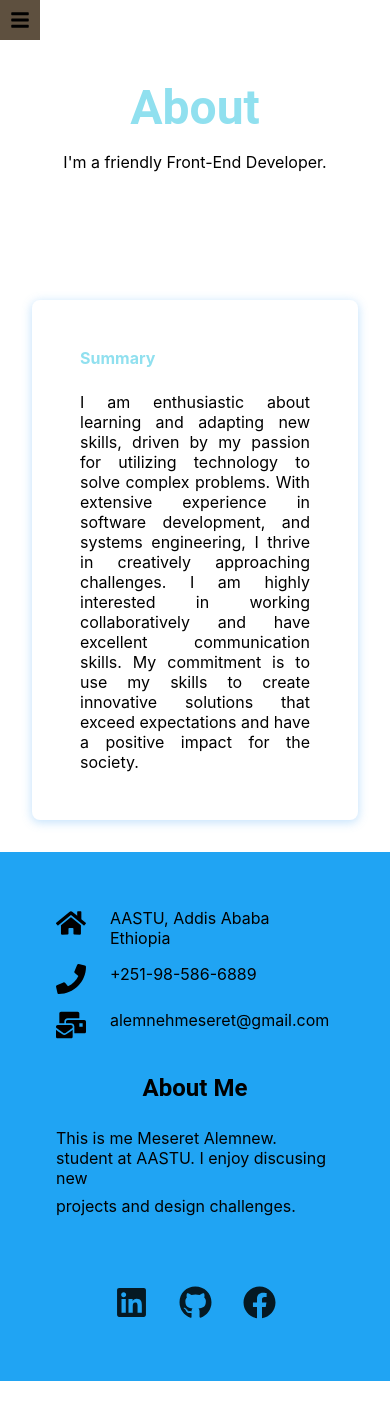
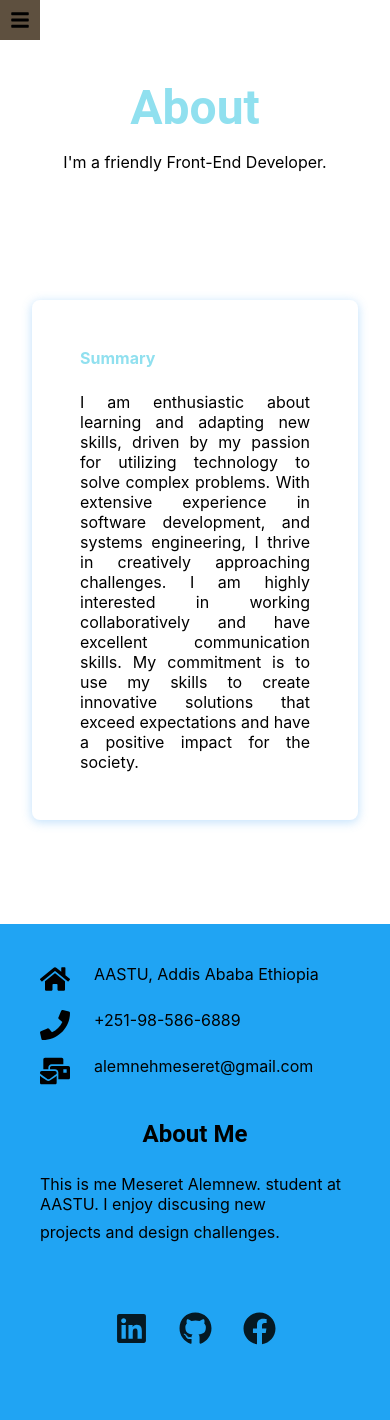
Before and after one commit to mess-ale/Portfolio, a React (Create React App) app: page /about in a window 390 px wide. Shown: the top 1420 px of the page. Before the commit the page ends 1381 px from the top, so only its background shows below. Built offline with nearby package versions, Linux system fonts and the light colour scheme.

Commit message:
footer size

```diff
--- a/src/components/Footer.js
+++ b/src/components/Footer.js
@@ -22,7 +22,7 @@ const Footer = () => {
 
   return (
     <>
-      <Stack p={!isMobile ? 10: 7} sx={{ backgroundColor: '#20a4f3', height: '60vh' }}>
+      <Stack p={!isMobile ? 10: 5} sx={{ backgroundColor: '#20a4f3', height: '60vh' }}>
         <Stack spacing={!isMobile ? 1: 4} direction={!isMobile ? 'row' : 'column'} sx={{ justifyContent: 'space-between', }}>
           <Stack spacing={!isMobile ? 8 : 2 }>
             <Stack direction={'row'} spacing={3}>
--- a/src/routs/About.js
+++ b/src/routs/About.js
@@ -22,9 +22,9 @@ const About = () => {
   }, []);
 
   return (
-    <Stack sx={{ height: '105vh' }}>
+    <Stack>
       <Header />
-      <Stack>
+      <Stack sx={{ paddingBottom: !isMobile ? 18 : 9,}}>
         <Stack p={!isMobile ? 3 : 2} spacing={2} sx={{ paddingTop: !isMobile ? 20 : 10, paddingBottom: !isMobile ? 24 : 12, display: 'flex', justifyContent: 'center', alignItems: 'center' }}>
           <Typography variant={!isMobile ? 'h2' : 'h3'} style={{ fontWeight: 'bold', color: '#90e0ef' }}>
             {t("about.abouthead")}
```
